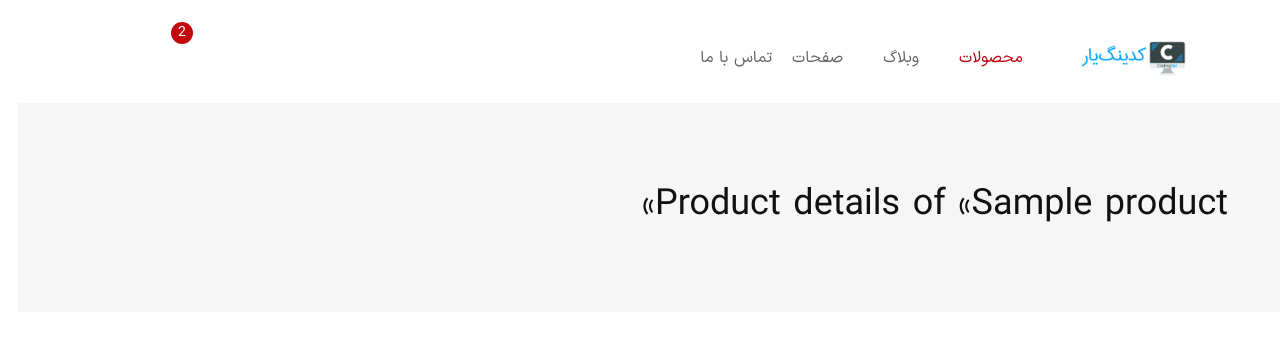
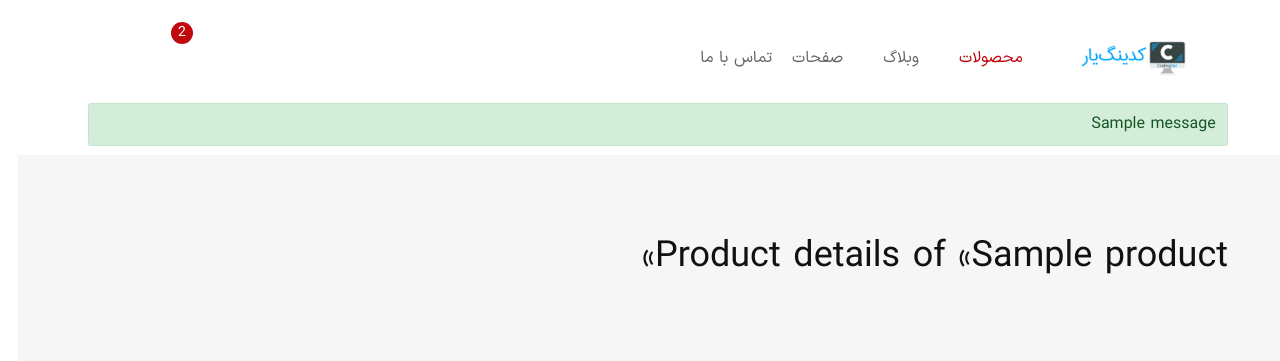
Before and after one commit to lenis03/OnlineShop, a Django app: page /products/1/ in a window 1280 px wide. Shown: the top 361 px of the page. Run offline with Django 4.2, Linux system fonts and the light colour scheme; tables that the repository leaves empty hold one stand-in row (values such as "Sample post"); one stand-in notice (Sample message) is shown; parts of the project's set-up code (start-up, migrations or seed data) failed here and were passed over; some libraries are stand-ins or nearby versions; some web fonts are replaced.

Commit message:
add success message for CommentCreateView

```diff
--- a/products/urls.py
+++ b/products/urls.py
@@ -8,5 +8,4 @@ urlpatterns = [
     path('<int:pk>/', views.ProductDetailView.as_view(), name='product_detail'),
     path('comment/<int:product_id>/', views.CommentCreateView.as_view(), name='comment_create'),
 
-
 ]
--- a/products/views.py
+++ b/products/views.py
@@ -1,7 +1,9 @@
 from django.views import generic
-from django.shortcuts import get_object_or_404, reverse
+from django.shortcuts import get_object_or_404, reverse, render
 from django.http import HttpResponse
 from django.utils.translation import gettext as _
+from django.contrib.messages.views import SuccessMessageMixin
+from django.contrib import messages
 
 from .models import Products, Comment
 from .forms import CommentForm
@@ -9,7 +11,8 @@ from .forms import CommentForm
 
 # def test_translate(request):
 #     result = _('Hello')
-#     return HttpResponse(result)
+#     messages.warning(request, 'Fuck you ')
+#     return render(request, 'products/test.html')
 
 
 class ProductsListView(generic.ListView):
@@ -30,9 +33,10 @@ class ProductDetailView(generic.DetailView):
         return context
 
 
-class CommentCreateView(generic.CreateView):
+class CommentCreateView(SuccessMessageMixin, generic.CreateView):
     model = Comment
     form_class = CommentForm
+    success_message = "Comment Successfully Add"
 
     def form_valid(self, form):
         obj = form.save(commit=False)
@@ -41,6 +45,3 @@ class CommentCreateView(generic.CreateView):
         product = get_object_or_404(Products, id=product_id)
         obj.product = product
         return super().form_valid(form)
-
-    # def get_success_url(self):
-    #     return reverse('product_list')
--- a/templates/_base.html
+++ b/templates/_base.html
@@ -134,7 +134,16 @@
     </div>
 </header>
 <!-- Header End -->
+{% if messages %}
+    <div class="container">
+        {% for message in messages %}
+            <div class="alert alert-{{ message.tags }}">{{ message|safe }}</div>
 
+        {% endfor %}
+
+    </div>
+
+{% endif %}
 
 
 {% block content %}
```
Also changed, not shown: config/settings.py (+7 -0 lines).
